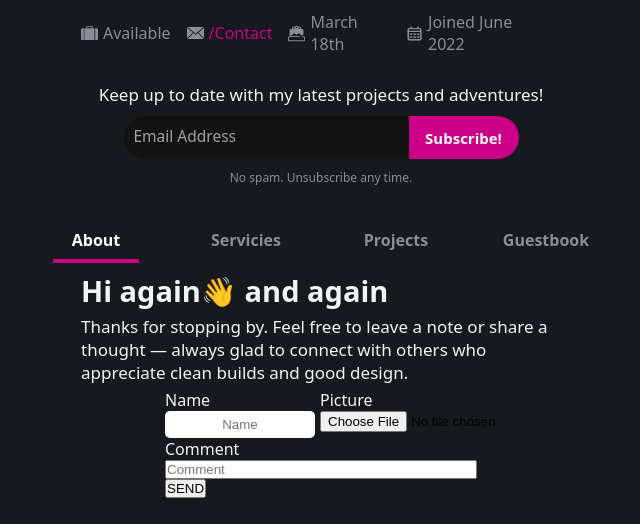
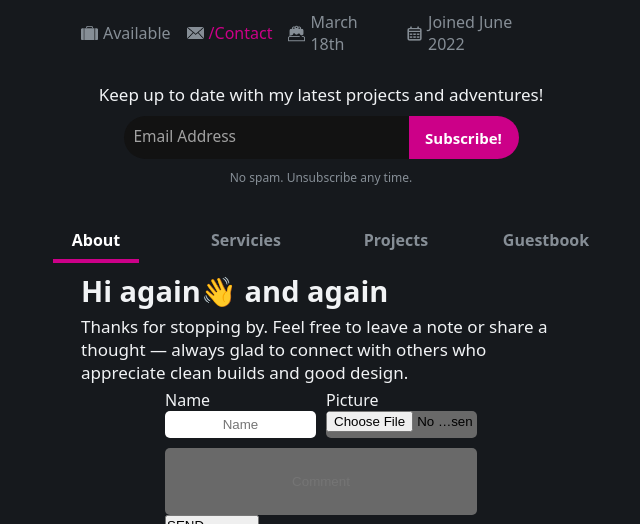
Before and after one commit to yourhypeguy/kingWebPort, a plain HTML site: page guestBook.html in a window 1280 px wide. Shown: the part 526-1050 px from the top of the page, without its empty margins (319-959 px from the left). Drawn offline with Linux system fonts and the light colour scheme.

Commit message:
guestbook update

```diff
--- a/guestBook.html
+++ b/guestBook.html
@@ -136,16 +136,16 @@
 
                             <div class="input-row">
                                 <label for="picture">Picture</label>
-                                <input type="file" id="picture" name="picture">
+                                <input class="guest-input-2" type="file" id="picture" name="picture">
                             </div>
                         </div>
 
                         <div class="input-row">
-                            <label for="comment">Comment</label>
-                            <input type="text" id="comment" name="comment" placeholder="Comment" required>
+                            <label style="display: none;" for="comment">Comment</label>
+                            <input class="guest-input-3"  type="text" id="comment" name="comment" placeholder="Comment" required>
                         </div>
 
-                        <button type="submit">SEND</button>
+                        <button class="guest-button" type="submit">SEND</button>
                     </form>
 
                 </div>
--- a/style.css
+++ b/style.css
@@ -889,15 +889,48 @@ body{
 }
 
 .parent-inputs{
+    width: 100%;
     display: flex;
+    flex-direction: row;
     justify-content: space-between;
+    align-items: center;
+    gap: 10px;
 }
 
 .guest-input-1{
     border-radius: 5px;
     height: 2em;
-    width: 150px;
+    width: 100%;
     border: none;
-    margin-right: 5px;
+
     text-align: center;
 }
+
+.guest-input-2{
+    border-radius: 5px;
+    height: 2em;
+    width: 100%;
+    background-color: rgb(105, 105, 105);
+    border: none;
+    text-align: center;
+
+}
+
+.guest-input-3{
+    border-radius: 5px;
+    height: 5em;
+    width: 100%;
+    background-color: rgb(105, 105, 105);
+    border: none;
+    text-align: center;
+    margin-top: 10px;
+    color: #cecece;
+}
+
+.guest-button{
+    width: 30%;
+    height: 1.7em;
+    display: flex;
+    flex-direction: column;
+    justify-content: center;
+}
```
